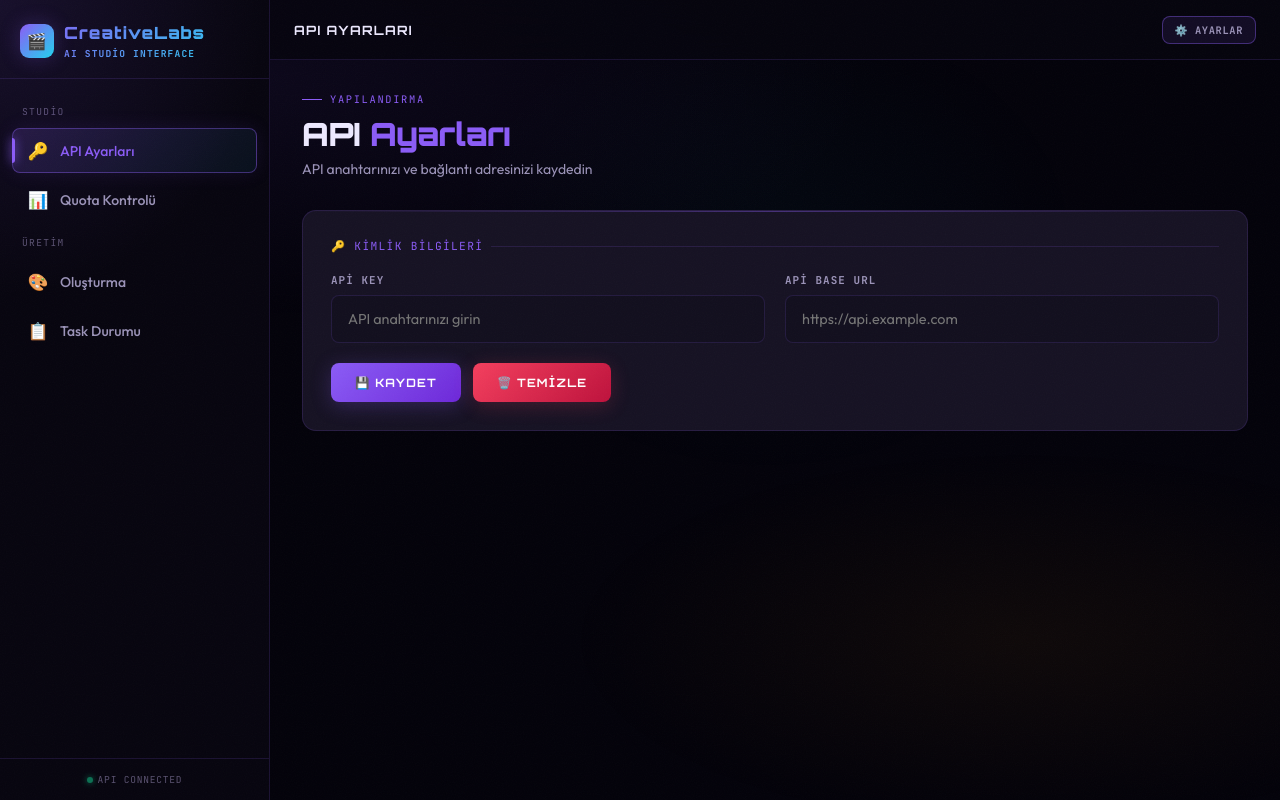
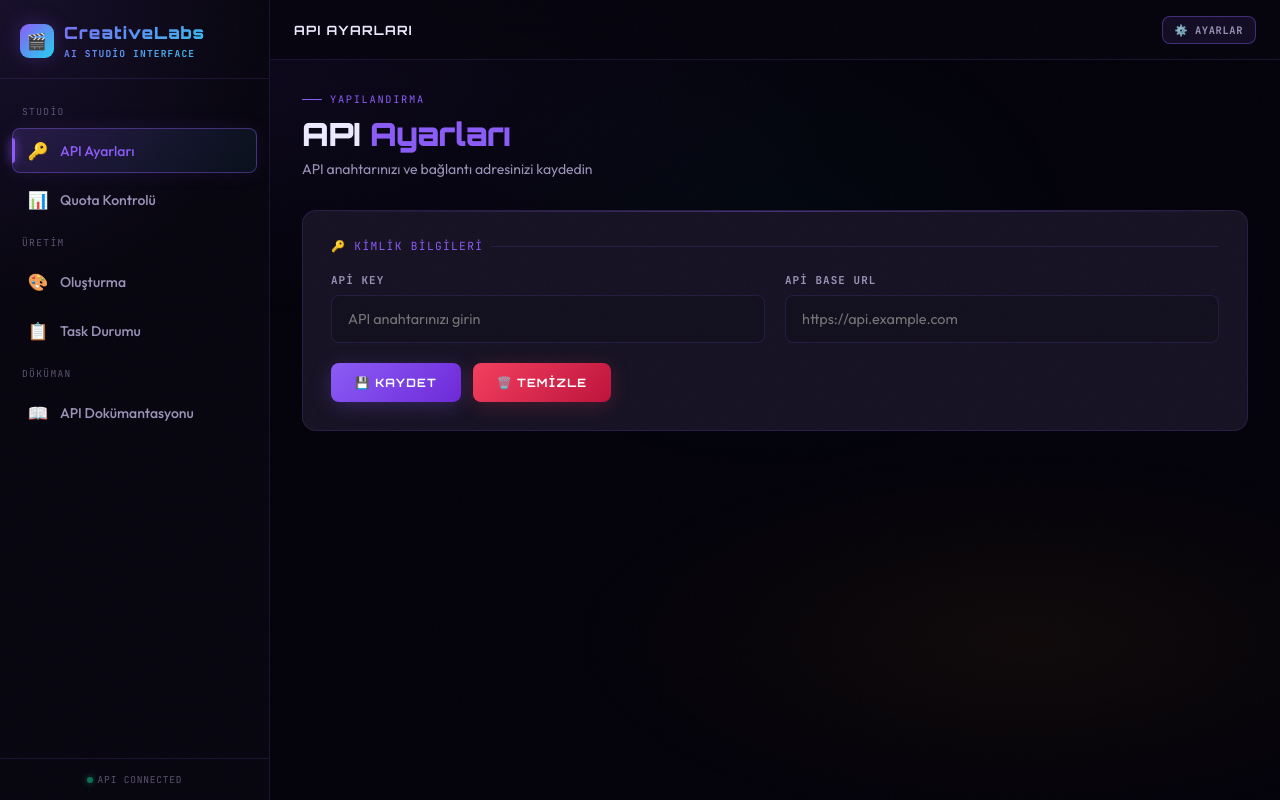
Before and after one commit to deneee3444-wq/api, a Flask app: page / in a window 1280 px wide. Run offline with Flask 3, Linux system fonts and the light colour scheme; some libraries are stand-ins or nearby versions.

Commit message:
Update index.html

```diff
--- a/templates/index.html
+++ b/templates/index.html
@@ -1390,6 +1390,13 @@
             <a class="nav-item" id="nav-tasks" onclick="showPage('page-tasks', this)">
                 <span class="nav-icon">📋</span>
                 <span class="nav-label">Task Durumu</span>
+            </a>
+
+            <div class="nav-section-label">Döküman</div>
+
+            <a class="nav-item" href="/api-doc" target="_blank">
+                <span class="nav-icon">📖</span>
+                <span class="nav-label">API Dokümantasyonu</span>
             </a>
         </nav>
 
@@ -1792,9 +1799,10 @@
             onI2vModelChange();
         });
 
-        const API_BASE = () => document.getElementById('apiUrl').value || 'https://api-pe7w.onrender.com';
+        const API_BASE = () => document.getElementById('apiUrl').value;
         const API_KEY = () => document.getElementById('apiKey').value;
         let autoRefreshInterval = null;
+        let currentViewMode = 'all'; // 'all' veya 'single'
 
         // Pagination variables
         let allTasks = [];
@@ -1955,6 +1963,7 @@
 
         function quickQueryTask(taskId) {
             document.getElementById('taskId').value = taskId;
+            currentViewMode = 'single';
             showPage('page-tasks', document.getElementById('nav-tasks'));
             checkTaskStatus();
         }
@@ -2273,6 +2282,7 @@
                 alert('Lütfen Task ID girin!');
                 return;
             }
+            currentViewMode = 'single';
 
             try {
                 const { response, data } = await apiCall(`/api/status/${taskId}`);
@@ -2294,6 +2304,7 @@
 
         // Check All Tasks
         async function checkAllTasks() {
+            currentViewMode = 'all';
             try {
                 const { response, data } = await apiCall(`/api/status?page=${currentPage}&per_page=${tasksPerPage}`);
                 const showJson = document.getElementById('settingShowJson')?.checked ?? true;
@@ -2611,11 +2622,20 @@
             }
 
             autoRefreshInterval = setInterval(() => {
+                if (currentViewMode === 'single' && document.getElementById('taskId').value) {
+                    checkTaskStatus();
+                } else {
+                    checkAllTasks();
+                }
+            }, 5000);
+
+            alert('Otomatik yenileme başlatıldı! (5 saniyede bir)');
+            // İlk kontrolü hemen yap
+            if (currentViewMode === 'single' && document.getElementById('taskId').value) {
+                checkTaskStatus();
+            } else {
                 checkAllTasks();
-            }, 5000);
-
-            alert('Otomatik yenileme başlatıldı! (5 saniyede bir)');
-            checkAllTasks(); // İlk kontrolü hemen yap
+            }
         }
 
         function stopAutoRefresh() {
```
